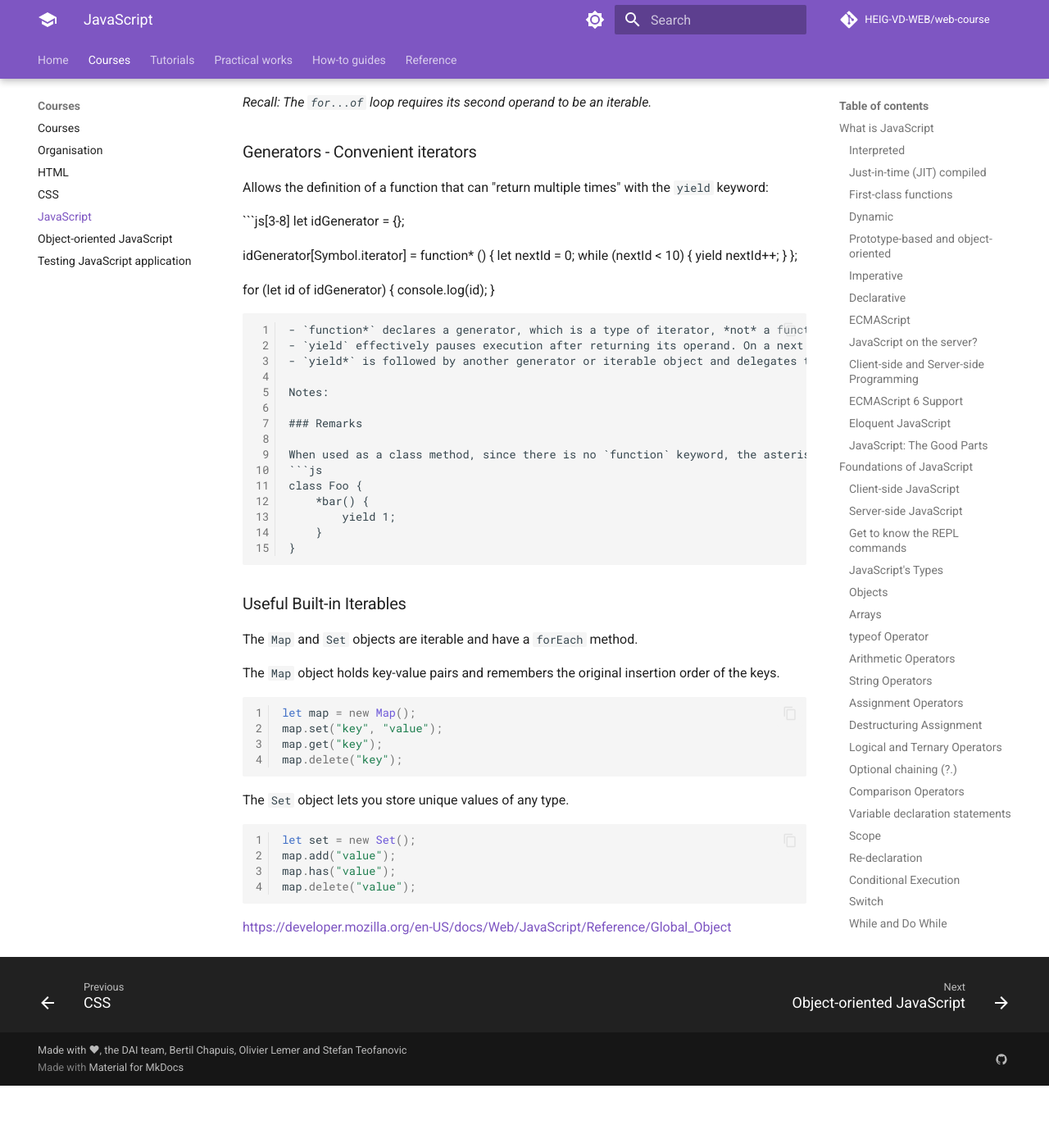
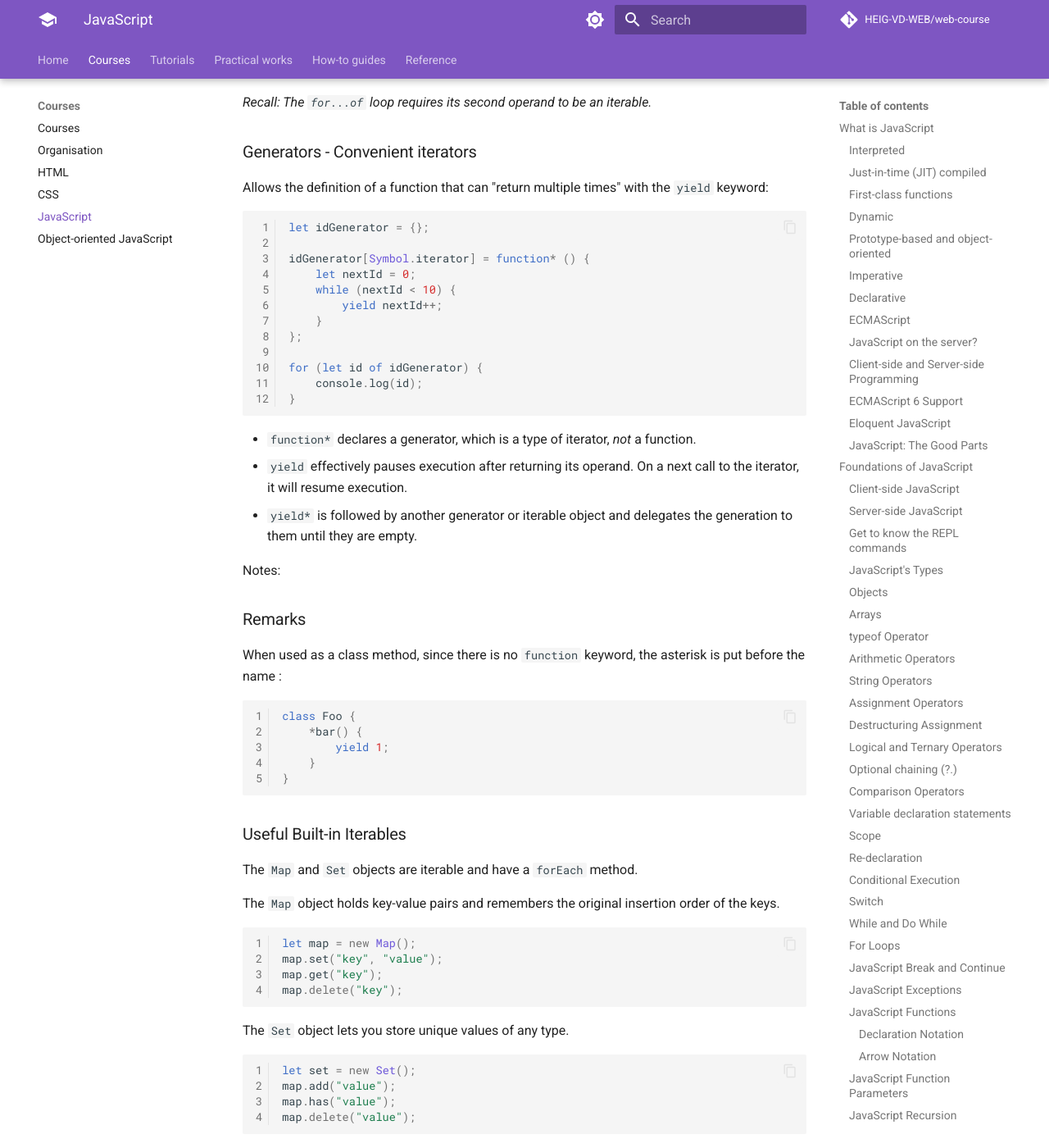
Before and after one commit to HEIG-VD-WEB/web-course, an MkDocs documentation site: the page built from docs/courses/javascript/index.md, in a window 1280 px wide and 1400 px high, scrolled down 23527 px. Shown: the whole window at 82% size. Built offline with MkDocs 1.6.1 and Material for MkDocs 9.7.7, drawn with Linux system fonts in a browser that asks for light colours; comment, search, counter and statistics services are not loaded; before the commit the page ends 24851 px from its top, so only the background shows below that.

Commit message:
update the course

````diff
--- a/docs/courses/javascript/index.md
+++ b/docs/courses/javascript/index.md
@@ -1042,7 +1042,7 @@ Notes:
 
 Allows the definition of a function that can "return multiple times" with the `yield` keyword:
 
-```js[3-8]
+```js
 let idGenerator = {};
 
 idGenerator[Symbol.iterator] = function* () {
@@ -1066,6 +1066,7 @@ Notes:
 ### Remarks
 
 When used as a class method, since there is no `function` keyword, the asterisk is put before the name :
+
 ```js
 class Foo {
     *bar() {
--- a/mkdocs.yml
+++ b/mkdocs.yml
@@ -23,7 +23,7 @@ nav:
       - CSS: courses/css/index.md
       - JavaScript: courses/javascript/index.md
       - Object-oriented JavaScript: courses/object-oriented-javascript/index.md
-      - Testing JavaScript application: courses/testing-javascript-applications/index.md
+      # - Testing JavaScript application: courses/testing-javascript-applications/index.md
   - Tutorials:
       - tutorials/index.md
   - Practical works:
@@ -35,6 +35,7 @@ nav:
   - Reference:
       - reference/index.md
       - About the calendar: reference/about-the-calendar.md
+      - About the feedbacks: reference/about-the-feedbacks.md
       # - About the theory course: reference/about-the-theory-course.md
       # - About the code of conduct: reference/about-the-code-of-conduct.md
 
````
Also changed, not shown: docs/index.md (+14 -14 lines), docs/reference/about-the-feedbacks.md (added, +15 -0 lines), docs/reference/index.md (+1 -0 lines).
